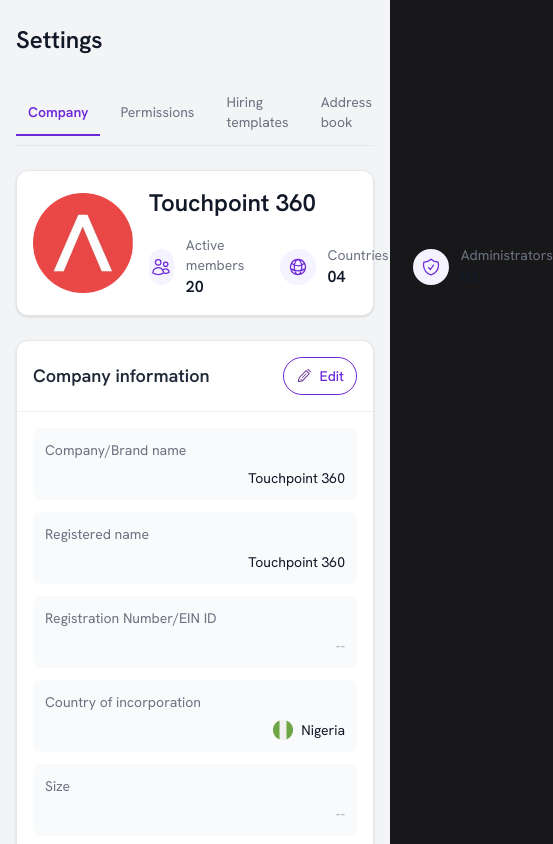
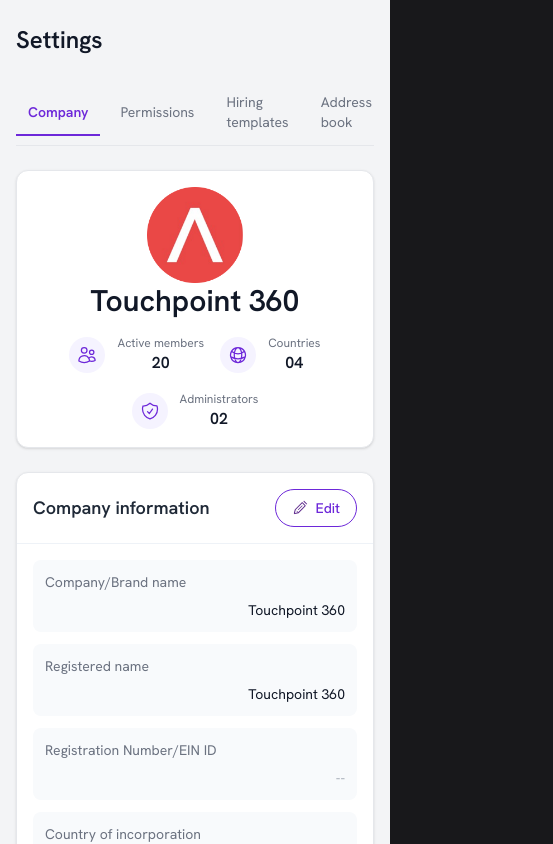
Before and after one commit to SafeVault/vestroll-frontend, a Next.js app: page /settings in a window 390 px wide. Shown: the top 844 px of the page, 553 px wide, since content can reach past the window. Built offline with nearby package versions, Linux system fonts and the light colour scheme.

Commit message:
feat: setting page & responsiveness all done

```diff
--- a/src/app/settings/page.tsx
+++ b/src/app/settings/page.tsx
@@ -44,7 +44,7 @@ function Stat({ Icon, label, value }: StatProps) {
                 <Icon className="h-5 w-5 text-[var(--violet-base)]" />
             </div>
             <div className="leading-tight">
-                <div className="text-sm text-[#6b7280]">{label}</div>
+                <div className="text-xs sm:text-sm text-[#6b7280]">{label}</div>
                 <div className="text-base sm:text-lg font-semibold text-[#111827]">{value}</div>
             </div>
         </div>
@@ -60,7 +60,7 @@ interface SectionCardProps {
 function SectionCard({ title, action, children }: SectionCardProps) {
     return (
         <section className="rounded-xl border border-[#e5e7eb] bg-white shadow-sm">
-            <div className="flex items-center justify-between px-4 sm:px-6 py-4 border-b border-[#eef2f7]">
+            <div className="flex flex-wrap items-center justify-between gap-3 px-4 sm:px-6 py-4 border-b border-[#eef2f7]">
                 <h2 className="text-lg font-semibold text-[#1f2937]">{title}</h2>
                 {action}
             </div>
@@ -112,14 +112,14 @@ export default function Page() {
 
                 {/* Company Header */}
                 <div className="mt-6 rounded-xl border border-[#e5e7eb] bg-white p-4 sm:p-6 shadow-sm">
-                    <div className="flex flex-col sm:flex-row sm:items-center sm:justify-between gap-6">
+                    <div className="flex flex-col items-center text-center gap-4 md:block sm:items-center sm:justify-start sm:text-left">
+                        <div className="md:flex gap-8 items-center">
+                            <Image src="/touchpoint360.png" alt="Touchpoint 360" width={96} height={96} className="mx-auto md:mx-0 sm:h-[112px] sm:w-[112px] h-[96px] w-[96px]" />
+
                             <div>
-                            <div className="flex items-center gap-4">
-                                <Image src="/touchpoint360.png" alt="Touchpoint 360" width={100} height={100} />
-                                <div>
-                                    <h2 className="text-2xl sm:text-3xl font-semibold text-[#111827]">Touchpoint 360</h2>
+                                <h2 className="text-3xl sm:text-3xl font-semibold text-[#111827]">Touchpoint 360</h2>
 
-                                    <div className="flex items-center gap-6 sm:gap-10 pt-4">
+                                <div className="flex flex-wrap items-center justify-center sm:justify-start gap-4 sm:gap-10 pt-4">
                                     <Stat Icon={UsersIcon} label="Active members" value="20" />
                                     <div className="hidden sm:block h-10 w-px bg-[#e5e7eb]" aria-hidden="true" />
                                     <Stat Icon={GlobeAltIcon} label="Countries" value="04" />
@@ -127,9 +127,6 @@ export default function Page() {
                                     <Stat Icon={ShieldCheckIcon} label="Administrators" value="02" />
                                 </div>
                             </div>
-                            </div>
-
-
                         </div>
 
                     </div>
@@ -141,7 +138,7 @@ export default function Page() {
                         title="Company information"
                         action={
                             <button
-                                className="inline-flex items-center gap-2 rounded-full border px-3 py-2 text-sm font-medium text-[var(--violet-base)] border-[var(--violet-base)] hover:bg-[var(--violet-hover)] hover:text-white active:bg-[var(--violet-active)] transition-colors"
+                                className="inline-flex items-center gap-2 rounded-full border px-4 py-2 text-sm font-medium text-[var(--violet-base)] border-[var(--violet-base)] hover:bg-[var(--violet-hover)] hover:text-white active:bg-[var(--violet-active)] transition-colors"
                                 type="button"
                                 aria-label="Edit company information"
                             >
```
Lines whose indentation alone changed are shown as unchanged.
